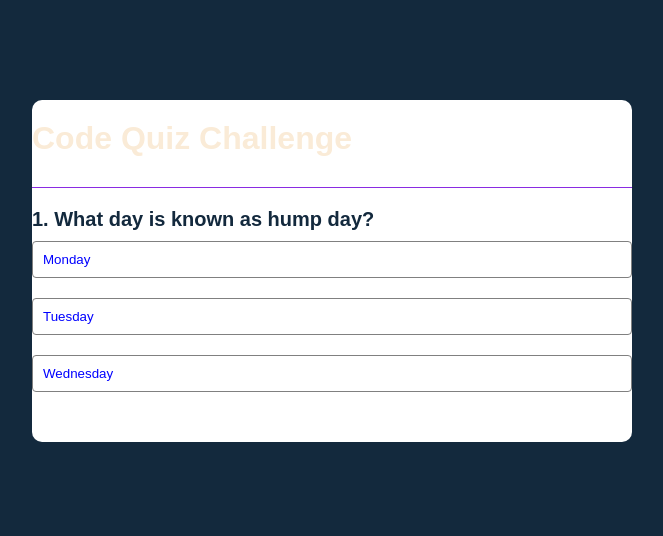
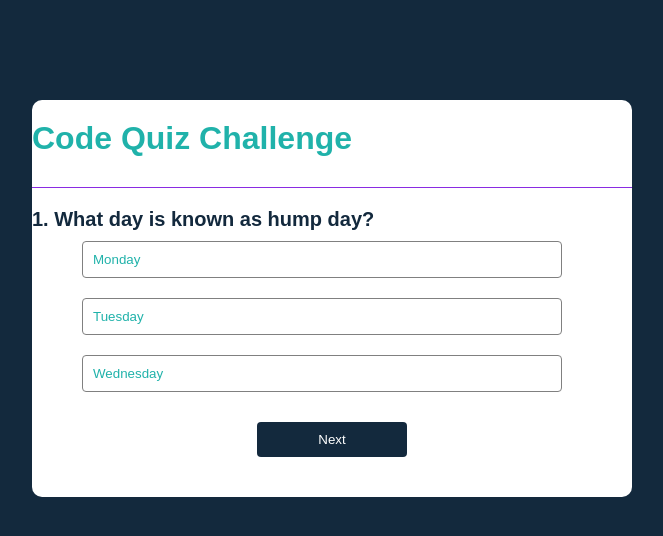
Before and after one commit to gmarq006/Api-code-quiz, a plain HTML site: page index.html in a window 1280 px wide. Shown: the whole page, without its empty margins (308-971 px from the left). Drawn offline with Linux system fonts and the light colour scheme.

Commit message:
updates to css

```diff
--- a/css/style.css
+++ b/css/style.css
@@ -23,7 +23,7 @@ body {
 
 .app h1 {
   font-weight: 25px;
-  color: antiquewhite;
+  color: lightseagreen;
   font-weight: 600;
   border-bottom: 1px solid blueviolet;
   padding-bottom: 30px;
@@ -42,10 +42,12 @@ body {
 }
 
 .btn {
-  color: blue;
+  color: lightseagreen;
   background: #fff;
   font-weight: 500;
-  width: 100%;
+  width: 80%;
+  position: relative;
+  left: 50px;
   border: 1px solid gray;
   padding: 10px;
   margin: 10px 0;
@@ -56,7 +58,7 @@ body {
 }
 
 .btn:hover {
-  background: #13293d;
+  background: blue;
   color: #fff;
 }
 
--- a/index.html
+++ b/index.html
@@ -20,6 +20,8 @@
         <button class="btn">Wednesday</button>
       </div>
 
+      <button id="next-btn">Next stop</button>
+
       <div>
         <button id="next-btn">Next</button>
       </div>
```
